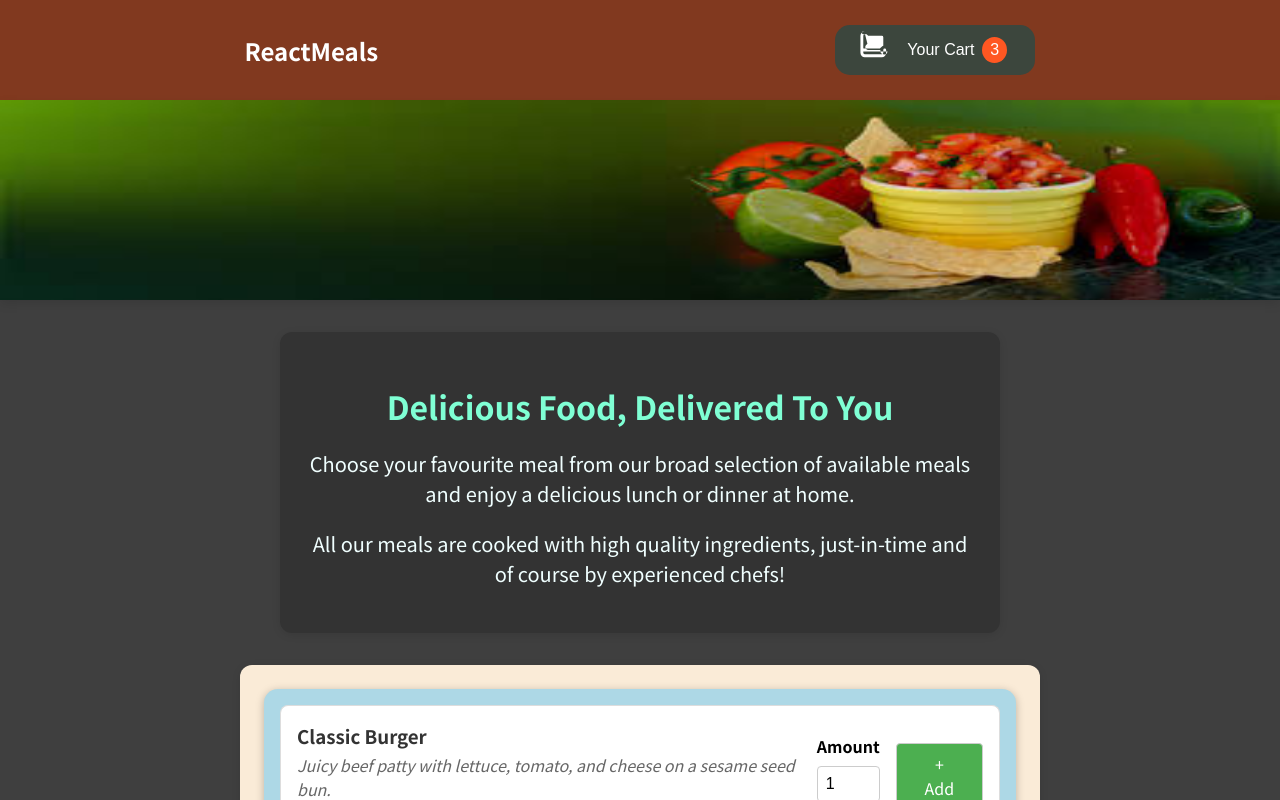
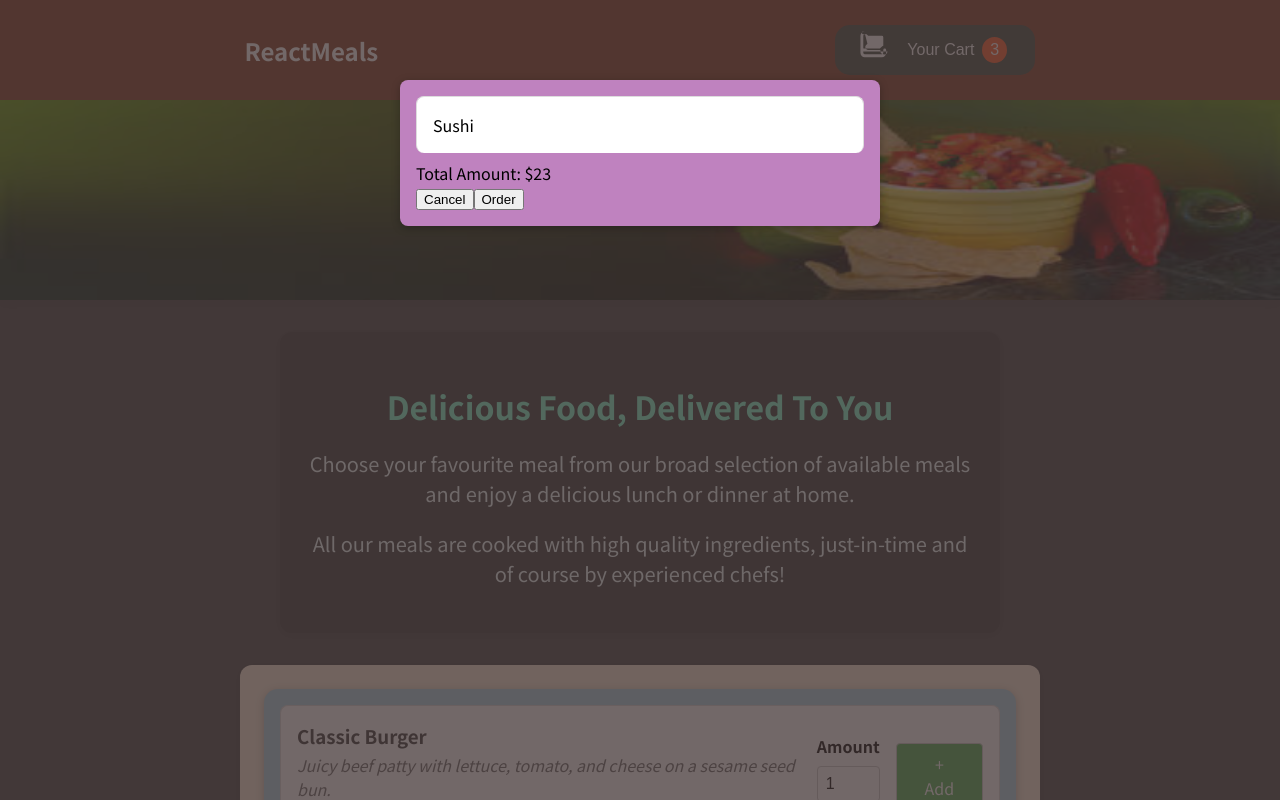
Before and after one commit to nitinsahu19/react-OrderUp, a React (Create React App) app: page / in a window 1280 px wide. Shown: the top 800 px of the page. Built offline with nearby package versions, Linux system fonts and the light colour scheme.

Commit message:
Cart component created, Modal component created

```diff
--- a/public/index.html
+++ b/public/index.html
@@ -28,6 +28,7 @@
   </head>
   <body>
     <noscript>You need to enable JavaScript to run this app.</noscript>
+    <div id="overlays"></div>
     <div id="root"></div>
     <!--
       This HTML file is a template.
--- a/src/App.js
+++ b/src/App.js
@@ -1,14 +1,16 @@
 import Header from "./components/Layout/Header";
 import React, { Fragment } from "react";
 import Meals from "./components/Meal/Meals";
+import Cart from "./components/Cart/Cart";
 
 function App() {
   return (
     <Fragment>
+      <Cart />
       <Header />
-    <main>
-      <Meals />
-    </main>
+      <main>
+        <Meals />
+      </main>
     </Fragment>
   );
 }
--- /dev/null
+++ b/src/components/Cart/Cart.js
@@ -0,0 +1,27 @@
+import Modal from "../UI/Modal";
+import classes from "./Cart.module.css";
+
+const Cart = () => {
+  const cartItems = (
+    <ul>
+      {[{ id: 1, name: "Sushi", price: "123" }].map((item) => (
+        <li>{item.name}</li>
+      ))}
+    </ul>
+  );
+  return (
+    <Modal>
+      {cartItems}
+      <div className={classes.total}>
+        <span>Total Amount: </span>
+        <span>$23</span>
+      </div>
+      <div>
+        <button className={classes["button-alt"]}>Cancel</button>
+        <button className={classes.button}>Order</button>
+      </div>
+    </Modal>
+  );
+};
+
+export default Cart;
--- a/src/components/Layout/HeaderCartButton.js
+++ b/src/components/Layout/HeaderCartButton.js
@@ -1,6 +1,7 @@
 import React from "react";
 import classes from "./HeaderCartButton.module.css";
 import CartIcon from "../Cart/CartIcon";
+import Cart from "../Cart/Cart";
 
 const HeaderCartButton = () => {
   return (
--- /dev/null
+++ b/src/components/UI/Modal.js
@@ -0,0 +1,31 @@
+import classes from "./Modal.module.css";
+import { Fragment } from "react";
+import ReactDOM from "react-dom";
+
+const Backdrop = () => {
+  return <div className={classes.backdrop} />;
+};
+
+const ModalOverlay = (props) => {
+  return (
+    <div className={classes.modal}>
+      <div className={classes.content}>{props.children}</div>
+    </div>
+  );
+};
+
+const portalElement = document.getElementById("overlays");
+
+const Modal = (props) => {
+  return (
+    <Fragment>
+      {ReactDOM.createPortal(<Backdrop />, portalElement)}
+      {ReactDOM.createPortal(
+        <ModalOverlay>{props.children}</ModalOverlay>,
+        portalElement
+      )}
+    </Fragment>
+  );
+};
+
+export default Modal;
--- /dev/null
+++ b/src/components/UI/Modal.module.css
@@ -0,0 +1,27 @@
+.backdrop {
+  position: fixed;
+  top: 0;
+  left: 0;
+  width: 100%;
+  height: 100%;
+  background: rgba(67, 54, 54, 0.75);
+  z-index: 10;
+}
+
+.modal {
+  position: fixed;
+  top: 10%;
+  left: 50%;
+  transform: translateX(-50%);
+  width: 70%;
+  max-width: 30rem;
+  background: rgb(191, 130, 191);
+  border-radius: 8px;
+  box-shadow: 0 2px 8px rgba(0, 0, 0, 0.26);
+  z-index: 100;
+  overflow: hidden;
+}
+
+.content {
+  padding: 1rem;
+}
```
Also changed, not shown: src/components/Cart/Cart.module.css (added).
